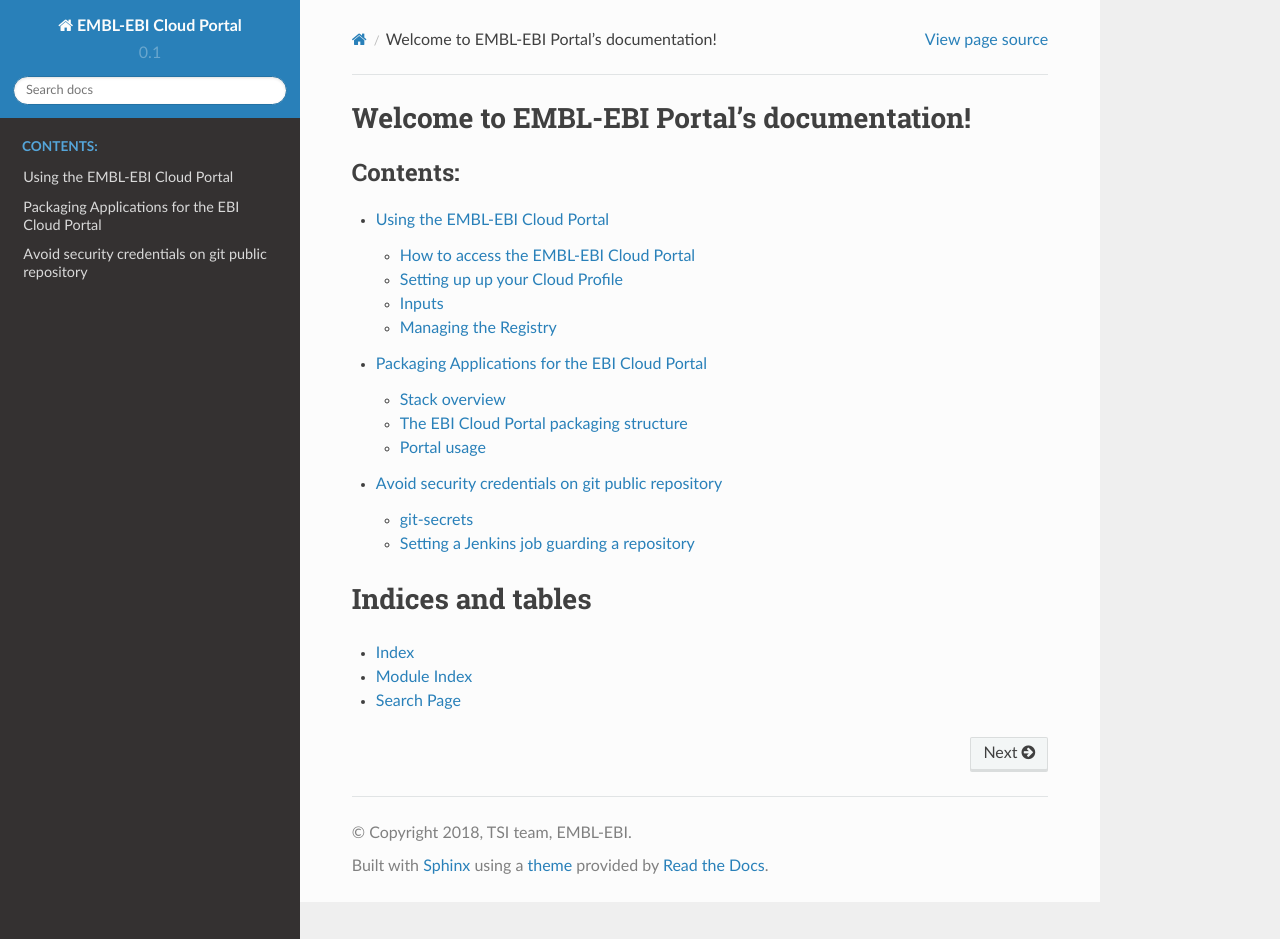
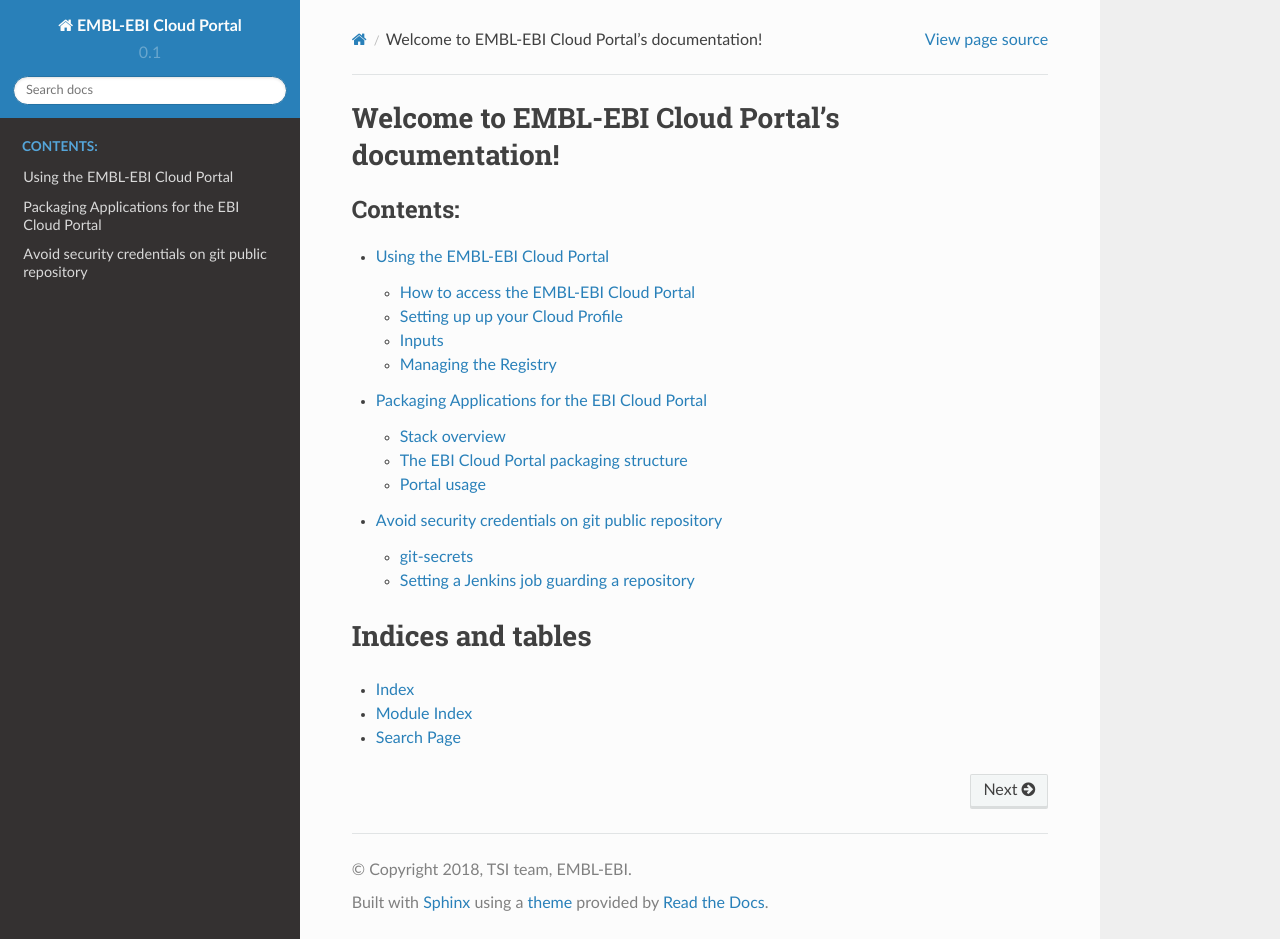
Before and after one commit to isabella232/cloud-portal-documentation, a Sphinx documentation site: the page built from docs/source/index.rst, in a window 1280 px wide and 939 px high. Built offline with Sphinx 7.4.7 and the Read the Docs theme 2.0.0, drawn with Linux system fonts in a browser that asks for light colours.

Commit message:
Rename applications development document and update index

```diff
--- a/docs/source/index.rst
+++ b/docs/source/index.rst
@@ -3,7 +3,7 @@
    You can adapt this file completely to your liking, but it should at least
    contain the root `toctree` directive.
 
-Welcome to EMBL-EBI Portal's documentation!
+Welcome to EMBL-EBI Cloud Portal's documentation!
 =========================================================
 
 .. toctree::
```
Also changed, not shown: other parts of docs/source/index.rst (+1 -1 lines), docs/source/applications_development.md (renamed from docs/source/dev_documentation.md).
